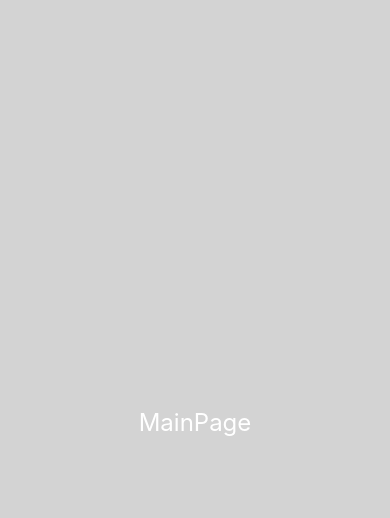
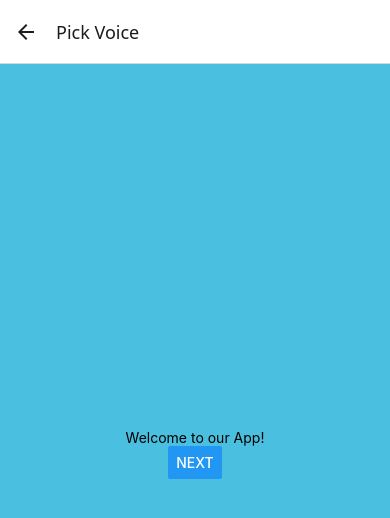
Before and after one commit to waeldh63/Itxi, a React Native app: screen /PickVoicePage in a window 390 px wide. Shown: the top 518 px of the page. Built offline with nearby package versions, Linux system fonts and the light colour scheme.

Commit message:
add  react native navigation and create basic onboarding pages note: we need to hide onboading after first use of the app but we are waiting to finish onboarding pages first

```diff
--- a/App.tsx
+++ b/App.tsx
@@ -14,6 +14,17 @@ import {
 import MainPage from './src/pages/MainPage';
 import SplashScreen from 'react-native-splash-screen';
 
+
+import { NavigationContainer } from '@react-navigation/native';
+import { createStackNavigator } from '@react-navigation/stack';
+import WelcomePage from './src/pages/WelcomePage';
+import CompanyIdPage from './src/pages/CompanyIdPage';
+import PickVoicePage from './src/pages/PickVoicePage';
+
+
+
+const Stack = createStackNavigator();
+
 function App(): React.JSX.Element {
 
 
@@ -26,13 +37,45 @@ function App(): React.JSX.Element {
   }, []);
 
   return (
-    <SafeAreaView style={styles.safeArea}>
-      <ScrollView contentInsetAdjustmentBehavior="automatic" contentContainerStyle={styles.scrollView}>
+    // <SafeAreaView style={styles.safeArea}>
+    //   <ScrollView contentInsetAdjustmentBehavior="automatic" contentContainerStyle={styles.scrollView}>
 
-        <MainPage/>
+    //     <MainPage/>
 
-      </ScrollView>
-    </SafeAreaView>
+    //   </ScrollView>
+    // </SafeAreaView>
+
+<NavigationContainer>
+<Stack.Navigator>
+  <Stack.Screen
+    name="WelcomePage"
+    component={WelcomePage}
+    options={{ title: 'Welcome' }}
+  />
+  <Stack.Screen
+    name="CompanyIdPage"
+    component={CompanyIdPage}
+    options={{ title: 'Company Id' }}
+  />
+  <Stack.Screen
+    name="PickVoicePage"
+    component={PickVoicePage}
+    options={{
+      title: 'Pick Voice ' ,
+      presentation: 'modal'
+    }}
+  />
+  <Stack.Screen
+    name="MainPage"
+    component={MainPage}
+    options={{ headerShown: false }}
+  />
+</Stack.Navigator>
+</NavigationContainer>
+
+
+
+
   );
 }
 
--- a/package.json
+++ b/package.json
@@ -10,8 +10,13 @@
     "test": "jest"
   },
   "dependencies": {
+    "@react-navigation/bottom-tabs": "^7.0.1",
+    "@react-navigation/native": "^7.0.0",
+    "@react-navigation/stack": "^7.0.0",
     "react": "18.3.1",
     "react-native": "0.76.1",
+    "react-native-gesture-handler": "^2.20.2",
+    "react-native-safe-area-context": "^4.14.0",
     "react-native-splash-screen": "^3.3.0"
   },
   "devDependencies": {
--- /dev/null
+++ b/src/pages/CompanyIdPage.js
@@ -0,0 +1,13 @@
+import React from 'react';
+import { View, Text, Button } from 'react-native';
+
+function CompanyIdPage({ navigation }) {
+  return (
+    <View style={{ flex: 1, justifyContent: 'center', alignItems: 'center',backgroundColor:"#4abfdf" }}>
+      <Text>Welcome to our App!</Text>
+      <Button title="Next" onPress={() => navigation.navigate('PickVoicePage')} />
+    </View>
+  );
+}
+
+export default CompanyIdPage;
--- a/src/pages/MainPage.js
+++ b/src/pages/MainPage.js
@@ -16,7 +16,7 @@ const styles = StyleSheet.create({
 
     mainPageContainer: {
       flex: 1,
-      backgroundColor: "#d3d3d3",
+      backgroundColor: "#4abfdf",
       justifyContent: "center",
       alignItems: "center",
     },
--- /dev/null
+++ b/src/pages/PickVoicePage.js
@@ -0,0 +1,13 @@
+import React from 'react';
+import { View, Text, Button } from 'react-native';
+
+function PickVoicePage({ navigation }) {
+  return (
+    <View style={{ flex: 1, justifyContent: 'center', alignItems: 'center',backgroundColor:"#4abfdf" }}>
+      <Text>Welcome to our App!</Text>
+      <Button title="Next" onPress={() => navigation.navigate('MainPage')} />
+    </View>
+  );
+}
+
+export default PickVoicePage;
--- /dev/null
+++ b/src/pages/WelcomePage.js
@@ -0,0 +1,12 @@
+import React from 'react';
+import { View, Text, Button } from 'react-native';
+
+function WelcomePage({ navigation }) {
+  return (
+    <View style={{ flex: 1, justifyContent: 'center', alignItems: 'center',backgroundColor:"#4abfdf" }}>
+      <Button title="Get Started" onPress={() => navigation.navigate('CompanyIdPage')} />
+    </View>
+  );
+}
+
+export default WelcomePage;
```
Also changed, not shown: 1 other file (tests, documents, lock files or other folders).
